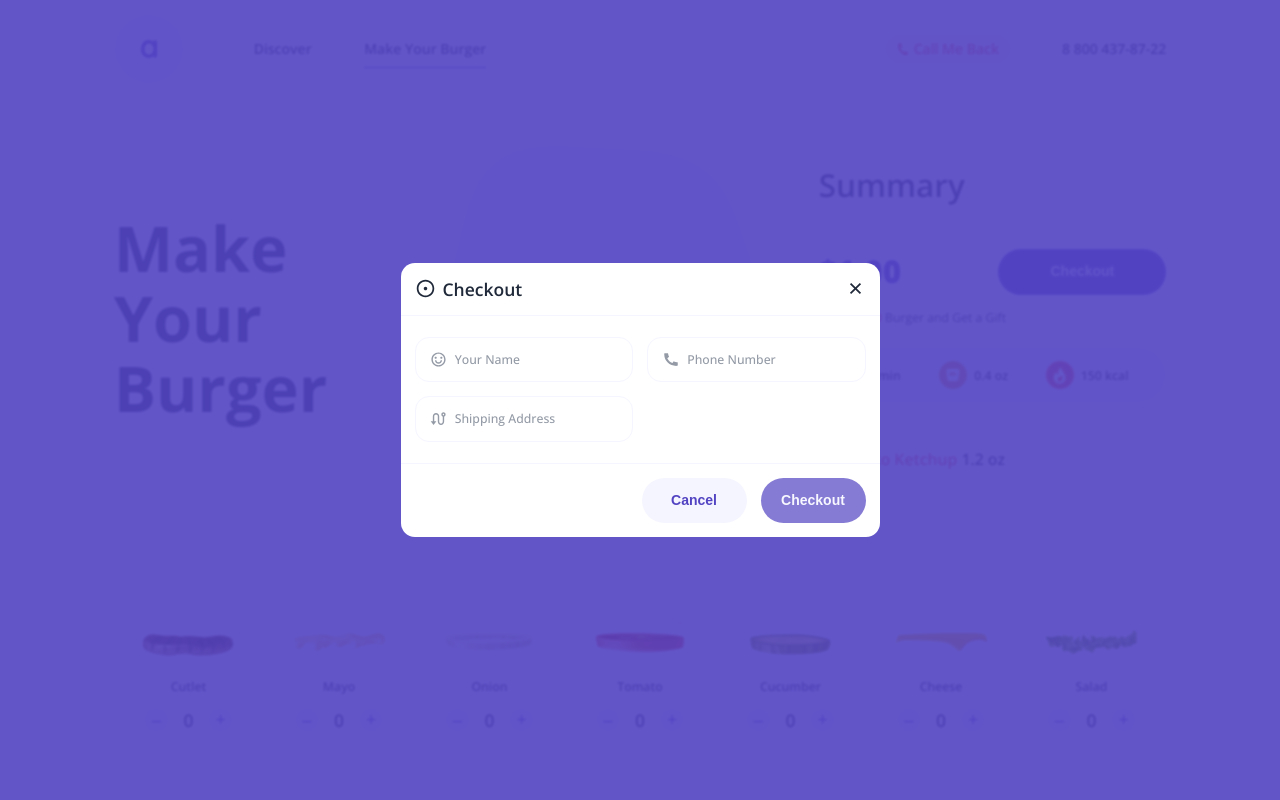
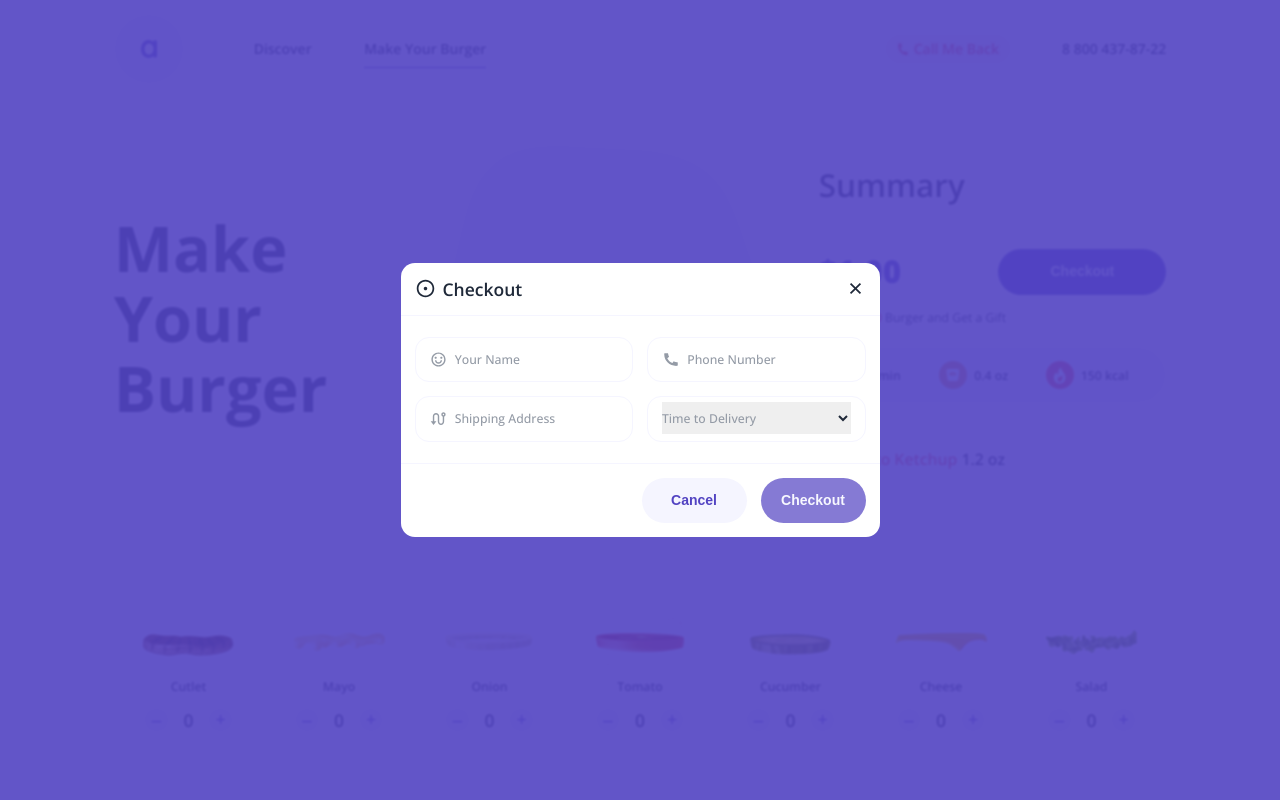
Before and after one commit to wcodersv/BurgerMake-React-TS, a React (Create React App) app: page /make-burger in a window 1280 px wide. Both pictures are taken after a click on the button "Checkout". Shown: the top 800 px of the page. Built offline with nearby package versions, Linux system fonts and the light colour scheme.

Commit message:
select time

```diff
--- a/src/components/Modal/ModalCheckout/ModalCheckout.tsx
+++ b/src/components/Modal/ModalCheckout/ModalCheckout.tsx
@@ -14,6 +14,7 @@ import InputImg from '../../form/Input/InputImg';
 import PhoneInput from 'react-phone-input-2';
 import 'react-phone-input-2/lib/style.css';
 import { parsePhoneNumberFromString } from 'libphonenumber-js';
+import SelectField from '../../form/SelectField';
 
 
 
@@ -35,6 +36,7 @@ const inputList = {
     },
 };
 
+const optionsSelectTime = ['10:00 AM', '11:00 AM', '12:00 PM', '1:00 PM', '2:00 PM', '3:00 PM', '4:00 PM', '5:00 PM', '6:00 PM',];
 
 interface ModalCheckoutProps {
     toggleModal: () => void,
@@ -44,6 +46,7 @@ export type FormValues = {
     username: string;
     phonenumber: string;
     shippingAddress: string;
+    timedeliveryinput: string;
 }
 
 
@@ -53,19 +56,16 @@ export const ModalCheckout = ({ toggleModal }: ModalCheckoutProps) => {
             username: '',
             phonenumber: '',
             shippingAddress: '',
+            timedeliveryinput: '',
         },
         mode: 'onTouched',
         criteriaMode: 'all',
     });
 
-
     const { register, reset, control, handleSubmit, formState, getValues } = methods;
     const { errors, isDirty, isValid, isSubmitSuccessful } = formState;
 
     const [inputFocus, setInputFocus] = useState<string | null>(null);
-
-
-
 
     //*
     const handleInputFocus = (inputName: string) => {
@@ -230,8 +230,27 @@ export const ModalCheckout = ({ toggleModal }: ModalCheckoutProps) => {
                         <p className={styles.modal_error}>{errors.shippingAddress?.message}</p>
                     </InputWrapper>
 
+                    {/* time */}
+                    <InputWrapper>
+                        <SelectField
+                            {...register("timedeliveryinput")}
+                            options={optionsSelectTime}
+                            isInputFocused={inputFocus === 'timedeliveryinput' || !!getValues('timedeliveryinput')}
+                            idHtmlFor='timedeliveryinput'
+                        />
 
 
+
+
+                        <InputLabel
+                            titleLabel='Time to Delivery'
+                            idHtmlFor='timedeliveryinput'
+                            isInputFocused={inputFocus === 'timedeliveryinput' || !!getValues('timedeliveryinput')}
+                            hasError={errors.timedeliveryinput ? true : false}
+                            customClass={{ left: '1rem' }}
+                        />
+                        <p className={styles.modal_error}>{errors.timedeliveryinput?.message}</p>
+                    </InputWrapper>
 
 
                 </div>
@@ -258,7 +277,6 @@ export const ModalCheckout = ({ toggleModal }: ModalCheckoutProps) => {
                 </div>
             </form>
 
-
             {/*! Удалить в самом конце проекта */}
             <DevTool control={control} />
         </ModalWrapper>
--- a/src/components/SelectInput/index.tsx
+++ /dev/null
@@ -1,2 +0,0 @@
-import { SelectInput } from "./SelectInput";
-export default SelectInput;
--- a/src/components/form/Input/InputLabel/InputLabel.tsx
+++ b/src/components/form/Input/InputLabel/InputLabel.tsx
@@ -8,9 +8,10 @@ interface InputLabelProps {
     idHtmlFor: string;
     isInputFocused?: boolean;
     hasError?: boolean;
+    customClass?: object;
 }
 
-export const InputLabel = ({ titleLabel, idHtmlFor, isInputFocused, hasError }: InputLabelProps) => {
+export const InputLabel = ({ titleLabel, idHtmlFor, isInputFocused, hasError, customClass }: InputLabelProps) => {
     const labelSpring = useSpring({
         top: isInputFocused ? '10%' : '30%',
 
@@ -21,7 +22,8 @@ export const InputLabel = ({ titleLabel, idHtmlFor, isInputFocused, hasError }:
     return (
         <animated.label
             className={`${styles.label} ${isInputFocused ? styles.label_focused : ''}`}
-            style={{ ...labelSpring }}
+            style={{ ...customClass, ...labelSpring }}
+
             htmlFor={idHtmlFor}
         >
             {titleLabel}
--- /dev/null
+++ b/src/components/form/SelectField/SelectField.module.scss
@@ -0,0 +1,28 @@
+.select {
+    display: flex;
+    height: 2.25rem;
+    width: 100%;
+    padding: 0.0625rem 0px;
+    flex-direction: row;
+    justify-content: center;
+    align-items: center;
+    border: none;
+    align-self: flex-end;
+
+    // text
+    color: var(--clr-black);
+    font-size: var(--fs-14);
+    font-style: normal;
+    font-weight: var(--fw-semi-bold);
+    line-height: 1.25rem;
+
+    &:focus {
+        outline: none;
+    }
+
+    &_focused {
+        height: 1.25rem;
+        outline: none;
+    }
+
+}
--- /dev/null
+++ b/src/components/form/SelectField/SelectField.tsx
@@ -0,0 +1,35 @@
+// SelectField.tsx
+import React from 'react';
+import { UseFormRegister } from 'react-hook-form';
+import styles from './SelectField.module.scss';
+
+interface SelectFieldProps {
+    options: string[];
+    isInputFocused: boolean;
+    idHtmlFor: string;
+}
+
+
+export const SelectField = React.forwardRef<HTMLSelectElement, SelectFieldProps & ReturnType<UseFormRegister<any>>>
+    (({ onChange, name, options, isInputFocused, idHtmlFor }, ref) => {
+
+        return (
+            <>
+                <select
+                    name={name} ref={ref as React.Ref<HTMLSelectElement>}
+                    onChange={onChange}
+                    className={`${styles.select} ${isInputFocused ? styles.select_focused : ''}`}
+                    id={idHtmlFor}
+                >
+                    {options.map((option: string, index: number) => (
+                        <option
+                            value={option}
+                            key={`${option}-${index}`}
+                        >
+                            {option}
+                        </option>
+                    ))}
+                </select>
+            </>
+        );
+    });
--- /dev/null
+++ b/src/components/form/SelectField/index.tsx
@@ -0,0 +1,2 @@
+import { SelectField } from "./SelectField";
+export default SelectField;
```
Also changed, not shown: src/components/SelectInput/SelectInput.tsx (deleted, +0 -8 lines), src/components/SelectInput/SelectInput.module.scss (deleted).
